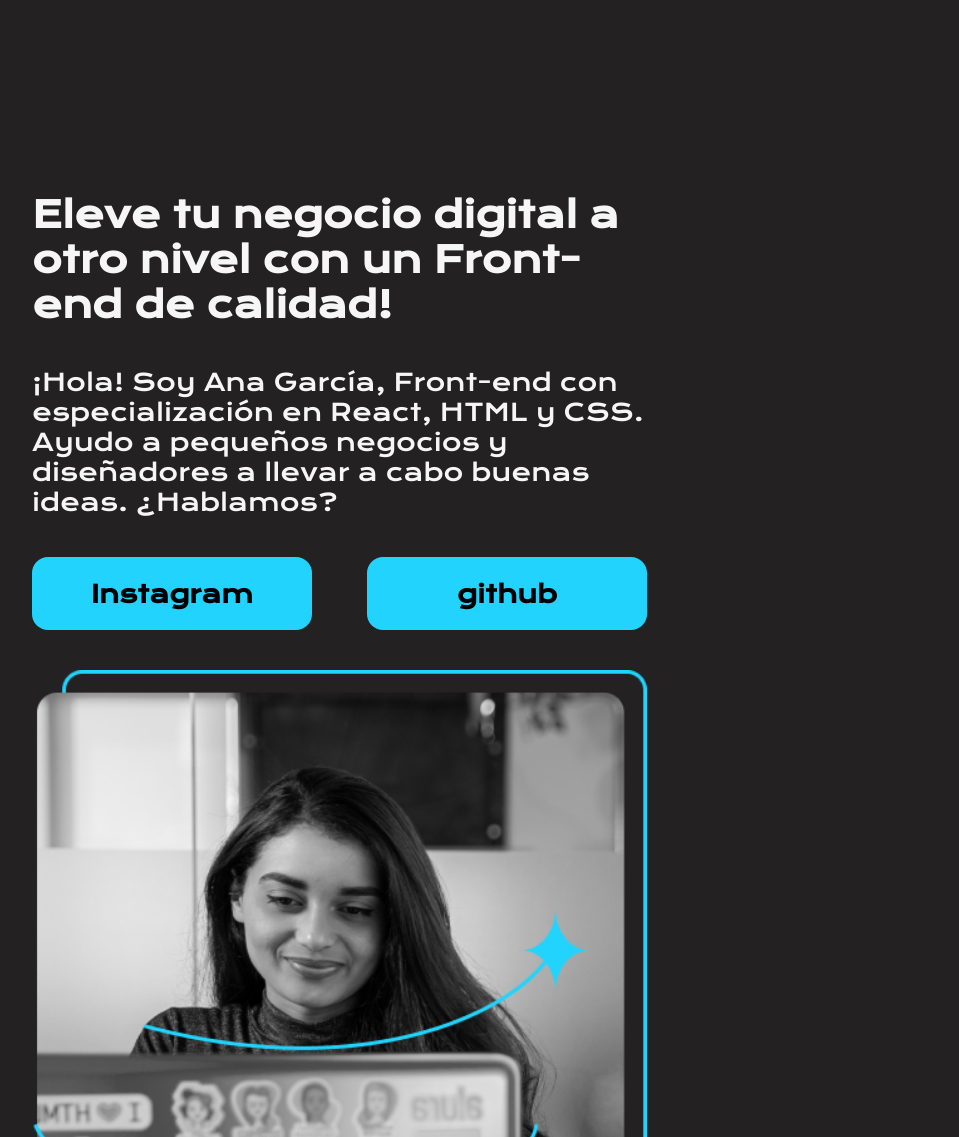
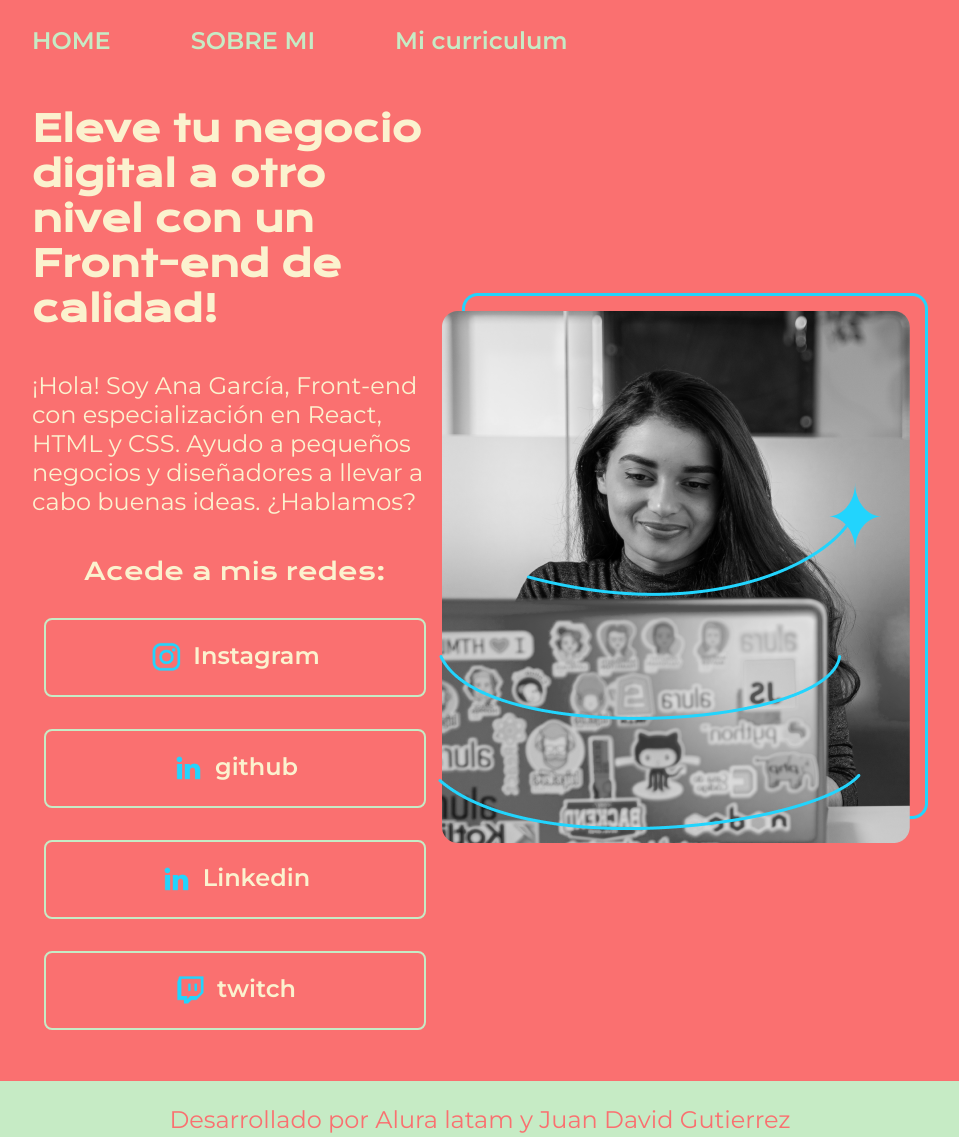
Before and after one commit to juancho87-bit/pagina-web-, a plain HTML site: page index.html in a window 1280 px wide. Shown: the top 1137 px of the page, without its empty margins (160-1119 px from the left). Drawn offline with nearby package versions, Linux system fonts and the light colour scheme.

Commit message:
nuevas actualizaciones css y html

```diff
--- a/index.html
+++ b/index.html
@@ -4,10 +4,17 @@
     <meta charset="UTF-8">
     <meta name="viewport" content="width=device-width, initial-scale=1.0">
     <title>Portafolio</title>
-    <link rel="stylesheet" href="style.css">
+    <link rel="stylesheet" href="./styles/style.css">
 </head>
 <body>
-    <header></header>
+    <header class="header">
+        <nav class="header_menu">
+            <a class="header_menu_link" href="index.html">HOME</a>
+            <a class="header_menu_link" href="about.html">SOBRE MI</a>
+            <a class="header_menu_link" href="curriculum.html">Mi curriculum</a>
+        </nav>
+    </header>
+
      <main class="presentacion">
         <section = class="presentacion_contenido" >
         <h1 class="presentacion_contenido_titulo"> Eleve tu negocio digital a otro nivel<strong> con un Front-end de calidad!</strong></h1>
@@ -18,12 +25,19 @@
 
         </p>
         <div class="presentancion_enlaces">
-        <a class="presentacion_enlaces_link" href= "https://www.instagram.com/shopdanthienlinea/">Instagram</a>
-        <a class="presentacion_enlaces_link"    href="https://www.github.com/">github</a>
+            <h2 class="presentacion_enlaces_subtitulo">Acede a mis redes:</h2>
+            <a class="presentacion_enlaces_link" href= "https://www.instagram.com/shopdanthienlinea/"><img src="./assets/instagram.png">  Instagram</a>
+            <a class="presentacion_enlaces_link"    href="https://www.github.com/"><img src="./assets/linkedin.png">github</a>
+            <a class="presentacion_enlaces_link"    href="https://co.linkedin.com/"><img src="./assets/linkedin.png">Linkedin</a>
+            <a class="presentacion_enlaces_link"    href="https://www.twitch.tv/"><img src="./assets/twitch.png">twitch</a>
+
         </div>
-        <img src="Imagem.png" alt="imagen de ana Garcia trabajando">
+
         </section>
+            <img src="./assets/Imagem.png" alt="imagen de ana Garcia trabajando">
      </main>
-     <footer></footer>
+     <footer class="footer">
+        <p>Desarrollado por Alura latam y Juan David Gutierrez</p>
+     </footer>
 </body>
 </html>
--- a/style.css
+++ /dev/null
@@ -1,69 +0,0 @@
-
-@import url('https://fonts.googleapis.com/css2?family=Krona+One&family=Montserrat:ital,wght@0,100..900;1,100..900&display=swap');
-
-*{
-    padding: 0;
-    margin: 0;
-
-}
-
-body{
-    background-color:#1a1818f4;
-    color: #F6F6F6;
-    height: 150vh;
-    box-sizing: border-box;
-}
-h1 {
- font-weight: bold;
- }
-
-.titulo-destaque{
-    color: red;
-}
-
-.presentacion{
-
-    display: flex;
-    align-items: center;
-    margin: 15%;
-    justify-content: space-between;
-}
-
-.presentacion_contenido {
-    width: 615px;
-    display: flex;
-    flex-direction: column;
-    gap: 40px;
-
-}
-
-.presentacion_contenido_titulo {
-    font-size: 36px;
-    font-family: "Krona One", sans-serif;
-
-
-}
-
-.presentacion_contenido_texto {
-    font-size: 24px;
-    font-family: "Krona One", sans-serif;
-
-}
-.presentancion_enlaces {
-    display: flex;
-    justify-content: space-between;
-
-}
-
-.presentacion_enlaces_link {
-    width: 280px;
-   background-color: #22D4FD ;
-   text-align: center;
-   padding: 21.5px 0;
-   border-radius: 16px;
-   font-family: "Krona One", sans-serif; ;
-   font-size: 24px;
-   font-weight: 600;
-   text-decoration: none;
-   color: black;
-}
--- /dev/null
+++ b/styles/style.css
@@ -0,0 +1,149 @@
+
+@import url('https://fonts.googleapis.com/css2?family=Krona+One&family=Montserrat:ital,wght@0,100..900;1,100..900&display=swap');
+
+:root{
+    --color-primario:#FA7070;
+    --color-secundario:#FBF2CF;
+    --color-terciario:#C6EBC5;
+    --color-hover:#A1C298;
+
+    --fuente-montserrat:'Montserrat',sans serif;
+    --fuente-Krona:'Krona one',sans serif;
+}
+
+*{
+    padding: 0;
+    margin: 0;
+
+}
+
+body{
+    background-color:var(--color-primario);
+    color: var(--color-secundario);
+    box-sizing: border-box;
+}
+.header {
+ padding: 2% 0% 0% 15%;
+}
+
+.header_menu {
+    display: flex;
+    gap: 80px;
+
+}
+
+.header_menu_link{
+
+    font-family: var(--fuente-montserrat);
+    font-size: 24px;
+    font-weight: 600;
+    color:var(--color-terciario);
+    text-decoration: none;
+
+}
+
+
+h1 {
+ font-weight: bold;
+ }
+
+
+
+.presentacion{
+
+    display: flex;
+    align-items: center;
+    padding: 4% 15% ;
+    justify-content: space-between;
+}
+
+.presentacion_contenido {
+    width: 615px;
+    display: flex;
+    flex-direction: column;
+    gap: 40px;
+
+}
+
+.presentacion_contenido_titulo {
+    font-size: 36px;
+    font-family: var(--fuente-Krona);
+}
+
+.titulo-destaque{
+    color: var(--color-terciario);
+}
+
+.presentacion_contenido_texto {
+    font-size: 24px;
+    font-family: var(--fuente-montserrat);
+
+}
+.presentacion_contenido_texto_a {
+
+    text-decoration: none;
+    color: var(--color-terciario);
+}
+
+li {
+    margin-bottom: 30px;
+}
+
+.presentancion_enlaces {
+    display: flex;
+    justify-content: space-between;
+    flex-direction: column ;
+    align-items: center;
+    gap: 32px;
+
+}
+
+.presentacion_enlaces_link {
+   cursor: pointer;
+   width: 378px;
+   text-align: center;
+   padding: 21.5px 0;
+   border-radius: 8px;
+   font-family: var(--fuente-montserrat);
+   font-size: 24px;
+   font-weight: 600;
+   text-decoration: none;
+   color: var(--color-secundario);
+   border: 2px solid var(--color-terciario);
+   display: flex;
+   justify-content: center;
+   gap: 10px;
+}
+
+
+.presentacion_enlaces_subtitulo{
+    font-family: var(--fuente-Krona);
+    font-size: 24px;
+    font-weight: 400 ;
+}
+
+.presentacion_enlaces_link:hover {
+       background-color:  var(--color-hover);
+}
+
+.footer {
+    background-color: var(--color-terciario);
+    padding: 24px;
+    color: var(--color-primario);
+    text-align: center;
+    font-family: var(--fuente-montserrat);
+    font-size: 24px;
+    font-weight: 400 ;
+}
+
+.header_menu_link:hover{
+    color: #007bff;
+
+}
+
+.imagen_grande {
+    width: 400px;
+    height: auto;
+
+
+}
```
Also changed, not shown: about.html (added, +30 -0 lines), curriculum.html (added, +45 -0 lines), assets/Imagem.png (added), assets/github.png (added), assets/instagram.png (added), assets/linkedin.png (added), assets/twitch.png (added), assets/twitter-novo.png (added), assets/twitter.png (added), foto.jpg (added).
